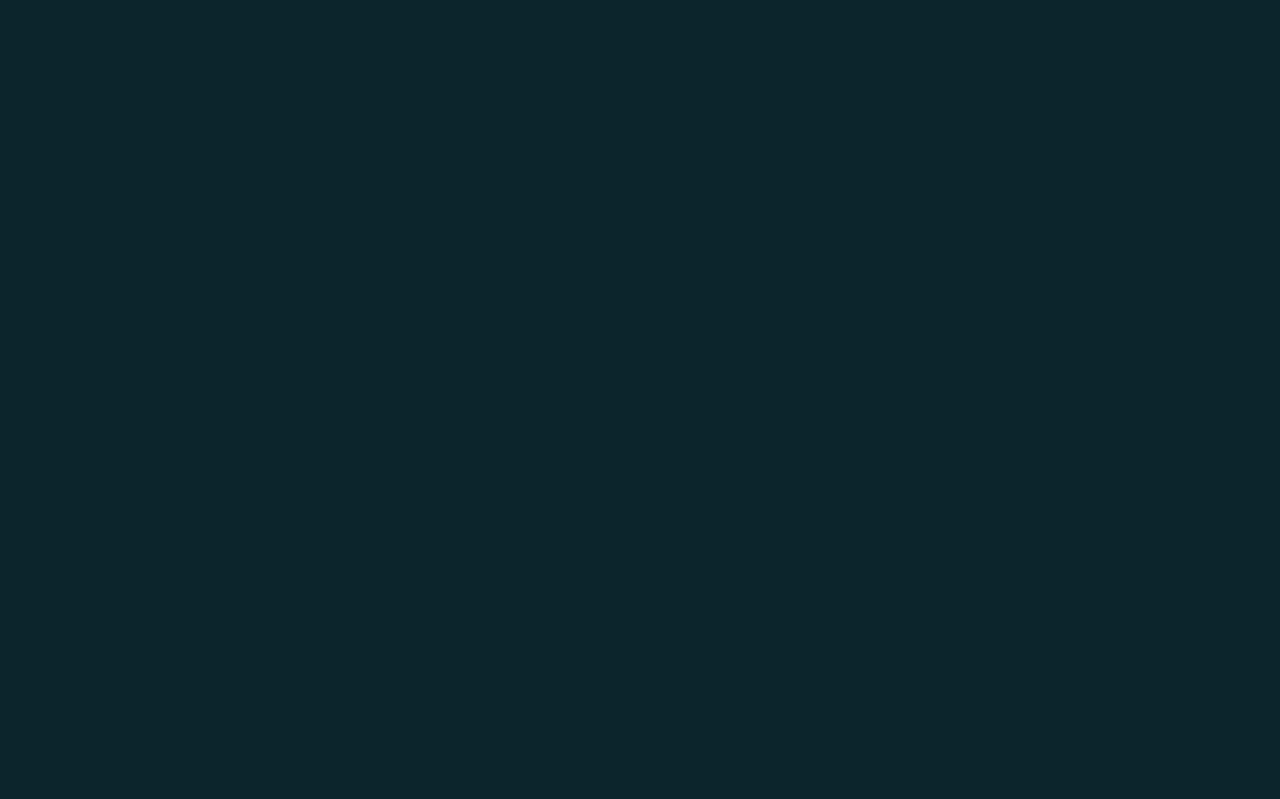
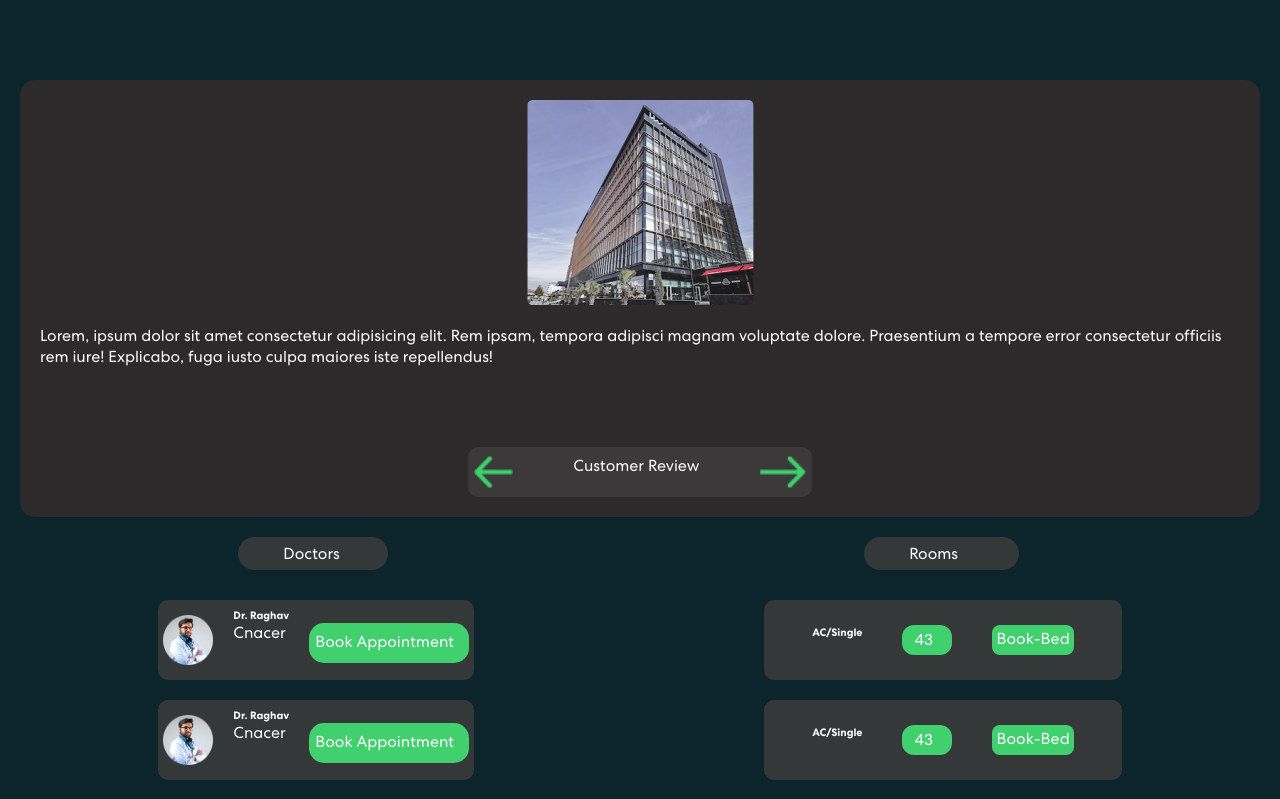
Before and after one commit to devpiyush20/healyou, a React (Create React App) app: page /doc in a window 1280 px wide. Shown: the top 799 px of the page. Built offline with nearby package versions, Linux system fonts and the light colour scheme.

Commit message:
servicesupdated2803

```diff
--- a/src/App.css
+++ b/src/App.css
@@ -1,4 +1,4 @@
-@import 'mdb-react-ui-kit/dist/css/mdb.min.css';
+
 @import "@fortawesome/fontawesome-free/css/all.min.css";
 *{
   margin: 0;
--- a/src/App.js
+++ b/src/App.js
@@ -12,43 +12,13 @@ import {Switch,Route } from 'react-router-dom';
 import React from 'react';
 import BookForm from './component/BookForm';
 import BedForm from './component/BedForm';
+import Services from './component/Services';
 
 function App() {
   return (
-<div className="App">
-             <Switch>
-<React.Fragment>
-   {/* <NavBar/> */}
-             <Route exact path='/' >
-
-   <Banner/>
-             </Route>
-             <Route exact path='/bookappointment' >
-
-              <BookForm/>
-                        </Route>
-                        <Route exact path='/bookbed' >
-
-              <BedForm/>
-                        </Route>
-             <Route exact path='/hospital' >
-             <HospitalCatalog/>
-             </Route>
-             <Route exact path='/pathalogy' >
-              <Pathalogy/>
-             </Route>
-             <Route exact path='/login' >
-    <Login/>
-             </Route>
-             <Route exact path='/register' >
-    <Register/>
-             </Route>
-
-
-
-</React.Fragment>
-</Switch>
-    </div>
+    <>
+    <Services/>
+    </>
   );
 }
 
--- a/src/component/BedCard.jsx
+++ b/src/component/BedCard.jsx
@@ -8,9 +8,8 @@ const BedCard = ({roomcond,type,availablebeds}) => {
         <span className='beds'>
           {availablebeds}
         </span>
-        <div className="book-bed">
-            Book Bed
-        </div>
+       <span className="book-bed"> Book-Bed</span>
+
         </div>
     </>
   )
--- a/src/component/DocCard.jsx
+++ b/src/component/DocCard.jsx
@@ -8,7 +8,7 @@ const DocCard = ({doc,college,specialization}) => {
         <img src={ellipse} alt="ellipse" />
         <span>
         <h6> {doc}</h6>
-        <h8>{college}</h8>
+        <h8>{specialization}</h8>
         </span>
         <div className="book-appointment">
             Book Appointment
--- a/src/component/Services.jsx
+++ b/src/component/Services.jsx
@@ -71,13 +71,13 @@ const Services = () => {
   return (
     <>
      <div className="about">
-
-     <img src={logo} alt="" />
-     <div>
+      <div className="review">
+      <img src={logo} alt="" />
      <p>Lorem, ipsum dolor sit amet consectetur adipisicing elit. Rem ipsam, tempora adipisci magnam voluptate dolore. Praesentium a tempore error consectetur officiis rem iure! Explicabo, fuga iusto culpa maiores iste repellendus!</p>
      <span className="continue-button"> <img src={arrow1} alt="arrow1" /> Customer Review <img src={arrow2} alt="arrow2" /> </span>
      </div>
-     </div>
+      </div>
+
             <div className="spec-bed-books">
             <div className="specialization">
           <div className='drpdwn1'
--- a/src/component/bedcard.css
+++ b/src/component/bedcard.css
@@ -1,13 +1,12 @@
 .bed-card{
-    margin-top: 20px;
+
     display: flex;
     flex-direction: row;
     column-gap: 40px;
-   margin-bottom: 20px;
+    margin-bottom: 20px;
     background-color: #403e3ec8;
     height: 80px;
     padding: 25px 48px;
-    width: 410px;
     border-radius: 10px;
     margin-left: 10px;
 }
@@ -18,16 +17,11 @@
     padding: 4px 12px;
     background-color: #40D06D;
 }
-.book-appointment{
-    margin-top: 15px;
-    border-radius: 15px;
-    width: 160px;
-    padding: 8px 6px;
-    height: 40px;
-    background-color: #40D06D;
-}
+
 .book-bed{
     background-color: #40D06D;
-    padding: 4px 5px;
+     padding: 3px 4px;
+
     border-radius: 8px;
+
 }
--- a/src/component/doccard.css
+++ b/src/component/doccard.css
@@ -6,9 +6,8 @@
       background-color: #403e3ec8;
       height: 80px;
       padding: 8px 5px;
-      width: 410px;
       border-radius: 10px;
-      margin-left: 10px;
+
 }
 .doc-card img{
     width: 50px;
--- a/src/component/services.css
+++ b/src/component/services.css
@@ -1,10 +1,9 @@
 
-.about{
+/* .about{
     display: flex;
     justify-content: center;
     align-items: center;
     flex-direction: row;
-
     column-gap: 30px;
     margin-top: 150px;
     background-color:  #2c2a2a;
@@ -12,36 +11,32 @@
     margin-left: 20px;
     margin-right: 20px;
     border-radius: 15px;
-}
-.about img{
-    margin-left: 20px;
-}
+} */
+
+
 .continue-button{
-    display: flex;
+    display: inline-flex;
     flex-direction: row;
     column-gap: 60px;
-    margin-left: 330px;
     margin-top: 60px;
-    justify-content: center;
-    align-items: center;
     background-color: #403e3ec8;
-    width: 348px;
-    height: 40px;
+    height: 50px;
     border-radius: 10px;
+    padding: 8px 6px;
 }
 .drpdwn1{
-     margin: 30px;
+     margin-bottom: 30px;
      width: 150px;
-     margin-left: 150px;
-     padding: 7px 12px;
+    margin-left: 80px;
+     padding: 6px 45px;
      border-radius: 24px;
      background-color: #403e3ec8;
 }
 .drpdwn2{
-    margin: 30px;
+    margin-bottom: 30px;
     width: 155px;
-    margin-left: 150px;
-    padding: 7px 25px;
+    margin-left: 110px;
+    padding: 6px 45px;
     border-radius: 24px;
     background-color: #403e3ec8;
 }
@@ -50,5 +45,21 @@
     flex-wrap: wrap;
     flex-direction: row;
     column-gap: 280px;
-    margin: 0px 50px;
+    align-items: center;
+    justify-content: center;
+    margin: 20px;
 }
+.review{
+    margin-top: 80px;
+    margin-left: 20px;
+    margin-right: 20px;
+    display: flex;
+    flex-wrap: wrap;
+    background-color:  #2c2a2a;
+    align-items: center;
+    justify-content: center;
+    column-gap: 20px;
+    row-gap: 20px;
+    padding: 20px 20px;
+    border-radius: 15px;
+}
```
